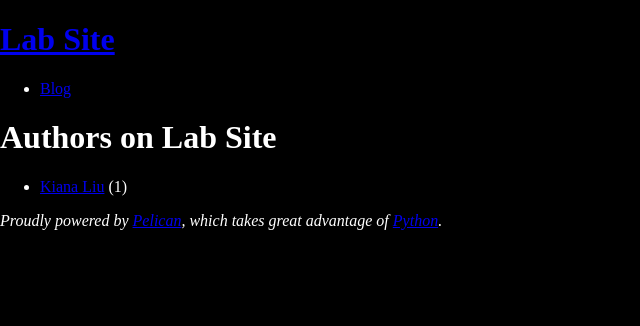
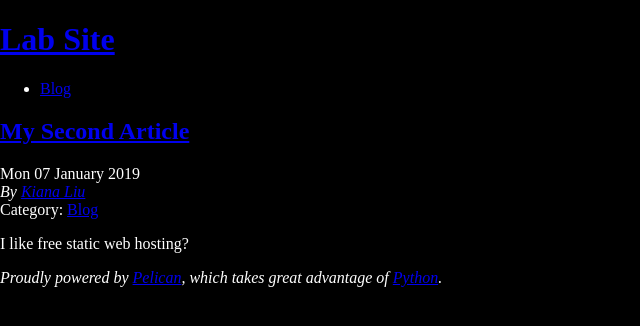
Before and after one commit to KianaLiu1/KianaLiu1.github.io, a plain HTML site: page my-second-article.html in a window 1280 px wide. Shown: the whole page, without its empty margins (0-640 px from the left). Drawn offline with Linux system fonts and the light colour scheme.

Commit message:
Generate Pelican site

```diff
--- a/feeds/all.atom.xml
+++ b/feeds/all.atom.xml
@@ -1,2 +1,2 @@
 <?xml version="1.0" encoding="utf-8"?>
-<feed xmlns="http://www.w3.org/2005/Atom"><title>Lab Site</title><link href="https://kianaliu1.github.io/" rel="alternate"></link><link href="https://kianaliu1.github.io/feeds/all.atom.xml" rel="self"></link><id>https://kianaliu1.github.io/</id><updated>2019-01-07T08:00:00-07:00</updated><entry><title>My First Article</title><link href="https://kianaliu1.github.io/my-first-article.html" rel="alternate"></link><published>2019-01-07T08:00:00-07:00</published><updated>2019-01-07T08:00:00-07:00</updated><author><name>Kiana Liu</name></author><id>tag:kianaliu1.github.io,2019-01-07:/my-first-article.html</id><content type="html">&lt;p&gt;I like free static web hosting.&lt;/p&gt;</content><category term="Blog"></category></entry></feed>
+<feed xmlns="http://www.w3.org/2005/Atom"><title>Lab Site</title><link href="https://kianaliu1.github.io/" rel="alternate"></link><link href="https://kianaliu1.github.io/feeds/all.atom.xml" rel="self"></link><id>https://kianaliu1.github.io/</id><updated>2019-01-07T08:00:00-07:00</updated><entry><title>My First Article</title><link href="https://kianaliu1.github.io/my-first-article.html" rel="alternate"></link><published>2019-01-07T08:00:00-07:00</published><updated>2019-01-07T08:00:00-07:00</updated><author><name>Kiana Liu</name></author><id>tag:kianaliu1.github.io,2019-01-07:/my-first-article.html</id><content type="html">&lt;p&gt;I like free static web hosting.&lt;/p&gt;</content><category term="Blog"></category></entry><entry><title>My Second Article</title><link href="https://kianaliu1.github.io/my-second-article.html" rel="alternate"></link><published>2019-01-07T08:00:00-07:00</published><updated>2019-01-07T08:00:00-07:00</updated><author><name>Kiana Liu</name></author><id>tag:kianaliu1.github.io,2019-01-07:/my-second-article.html</id><content type="html">&lt;p&gt;I like free static web hosting?&lt;/p&gt;</content><category term="Blog"></category></entry></feed>
--- a/authors.html
+++ b/my-second-article.html
@@ -1,12 +1,17 @@
 <!DOCTYPE html>
 <html lang="en">
 <head>
-        <title>Lab Site - Authors</title>
+          <title>Lab Site - My Second Article</title>
         <meta charset="utf-8" />
         <meta name="generator" content="Pelican" />
         <link href="https://kianaliu1.github.io/feeds/all.atom.xml" type="application/atom+xml" rel="alternate" title="Lab Site Full Atom Feed" />
 
   <link rel="stylesheet" type="text/css" href="https://kianaliu1.github.io/theme/style.css" />
+
+
+
+
+
 </head>
 
 <body id="index" class="home">
@@ -14,12 +19,30 @@
                 <h1><a href="https://kianaliu1.github.io/">Lab Site</a></h1>
         </header><!-- /#banner -->
         <nav id="menu"><ul>
-            <li><a href="https://kianaliu1.github.io/category/blog.html">Blog</a></li>
+            <li class="active"><a href="https://kianaliu1.github.io/category/blog.html">Blog</a></li>
         </ul></nav><!-- /#menu -->
-    <h1>Authors on Lab Site</h1>
-    <ul>
-        <li><a href="https://kianaliu1.github.io/author/kiana-liu.html">Kiana Liu</a> (1)</li>
-    </ul>
+<section id="content" class="body">
+  <header>
+    <h2 class="entry-title">
+      <a href="https://kianaliu1.github.io/my-second-article.html" rel="bookmark"
+         title="Permalink to My Second Article">My Second Article</a></h2>
+
+  </header>
+  <footer class="post-info">
+    <time class="published" datetime="2019-01-07T08:00:00-07:00">
+      Mon 07 January 2019
+    </time>
+    <address class="vcard author">
+      By           <a class="url fn" href="https://kianaliu1.github.io/author/kiana-liu.html">Kiana Liu</a>
+    </address>
+    <div class="category">
+        Category: <a href="https://kianaliu1.github.io/category/blog.html">Blog</a>
+    </div>
+  </footer><!-- /.post-info -->
+  <div class="entry-content">
+    <p>I like free static web hosting?</p>
+  </div><!-- /.entry-content -->
+</section>
         <footer id="contentinfo" class="body">
                 <address id="about" class="vcard body">
                 Proudly powered by <a href="https://getpelican.com/">Pelican</a>,
```
Also changed, not shown: archives.html (+2 -0 lines), author/kiana-liu.html (+10 -0 lines), categories.html (+1 -1 lines), category/blog.html (+10 -0 lines), index.html (+10 -0 lines).
